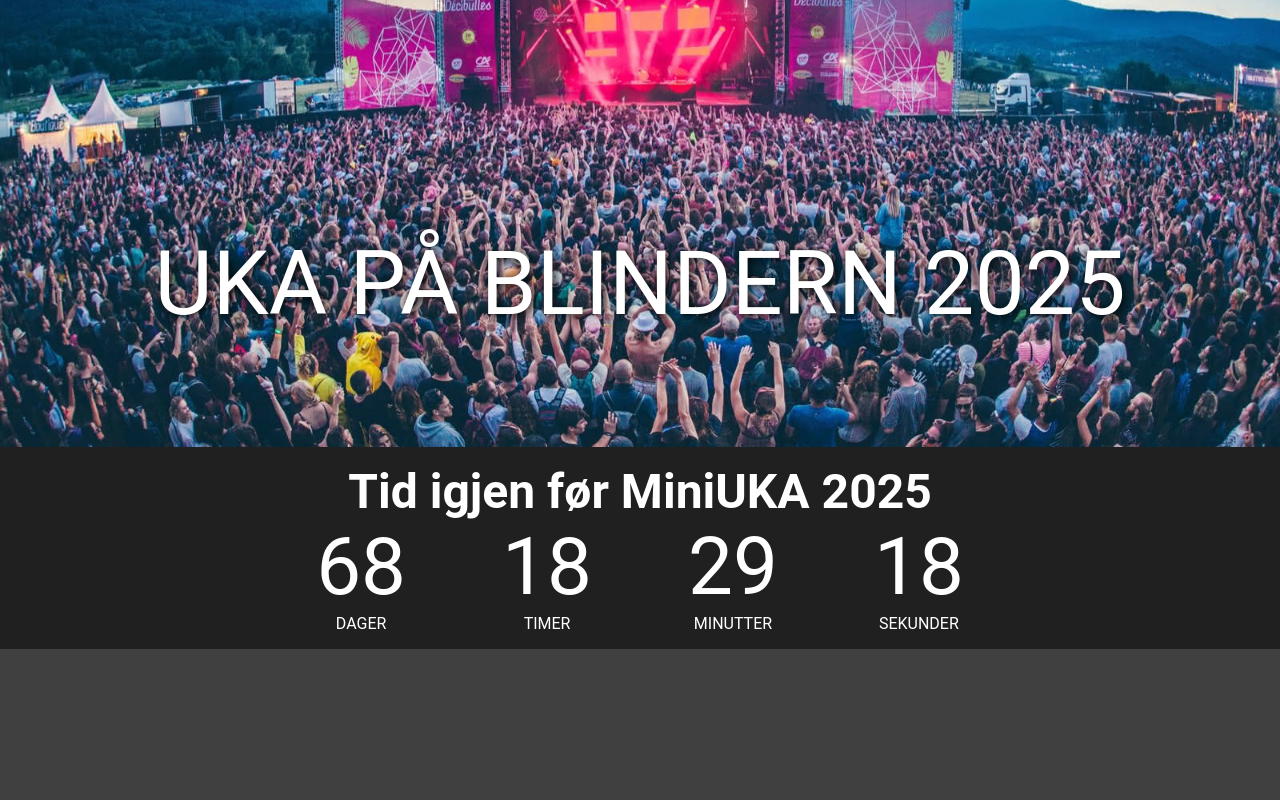
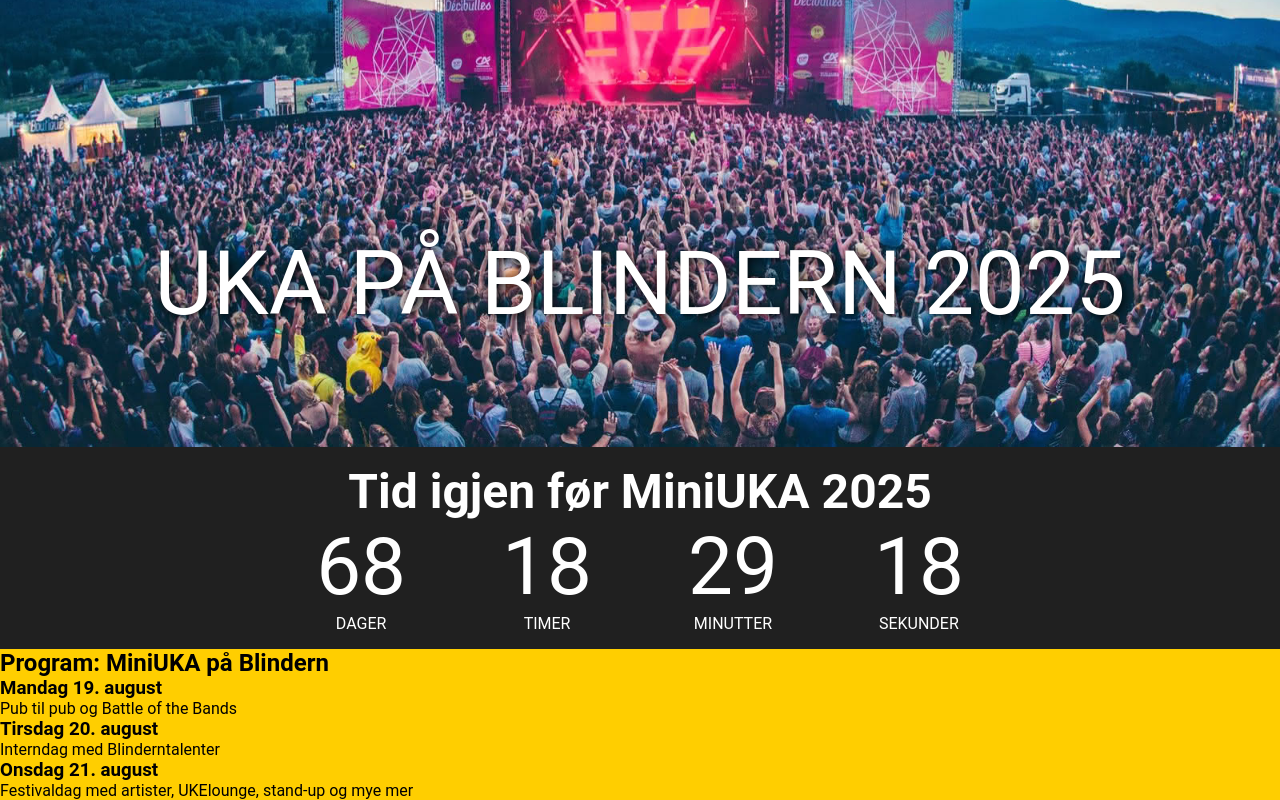
Before and after one commit to audunleganger/uka25-site, a React (Vite) app: page / in a window 1280 px wide. Shown: the part 273-1073 px from the top of the page. Before the commit the page ends 922 px from the top, so only its background shows below. Built offline with nearby package versions, Linux system fonts and the light colour scheme.

Commit message:
WIP: Add basic MiniUKA program field

```diff
--- /dev/null
+++ b/src/components/ProgramCard.tsx
@@ -0,0 +1 @@
+export default function ProgramCard() {}
--- /dev/null
+++ b/src/components/ProgramField.css
@@ -0,0 +1,4 @@
+.program-wrapper {
+    color: black;
+    background-color: #ffce00;
+}
--- /dev/null
+++ b/src/components/ProgramField.tsx
@@ -0,0 +1,26 @@
+import "./ProgramCard";
+import "./ProgramField.css";
+
+export default function ProgramField() {
+    return (
+        <section className="program-wrapper">
+            <h1 className="program-header">Program: MiniUKA på Blindern</h1>
+            <div className="program-card-wrapper">
+                <div className="program-entry">
+                    <h3>Mandag 19. august</h3>
+                    <p>Pub til pub og Battle of the Bands</p>
+                </div>
+                <div className="program-entry">
+                    <h3>Tirsdag 20. august</h3>
+                    <p>Interndag med Blinderntalenter</p>
+                </div>
+                <div className="program-entry">
+                    <h3>Onsdag 21. august</h3>
+                    <p>
+                        Festivaldag med artister, UKElounge, stand-up og mye mer
+                    </p>
+                </div>
+            </div>
+        </section>
+    );
+}
--- a/src/pages/Home/HomePage.tsx
+++ b/src/pages/Home/HomePage.tsx
@@ -1,6 +1,7 @@
 import LandingImage from "../../components/LandingImage";
 import Header from "../../components/Header";
 import CountdownTimer from "../../components/CountdownTimer";
+import ProgramField from "../../components/ProgramField";
 
 function HomePage() {
     return (
@@ -8,6 +9,7 @@ function HomePage() {
             <Header />
             <LandingImage />
             <CountdownTimer />
+            <ProgramField />
         </>
     );
 }
```
